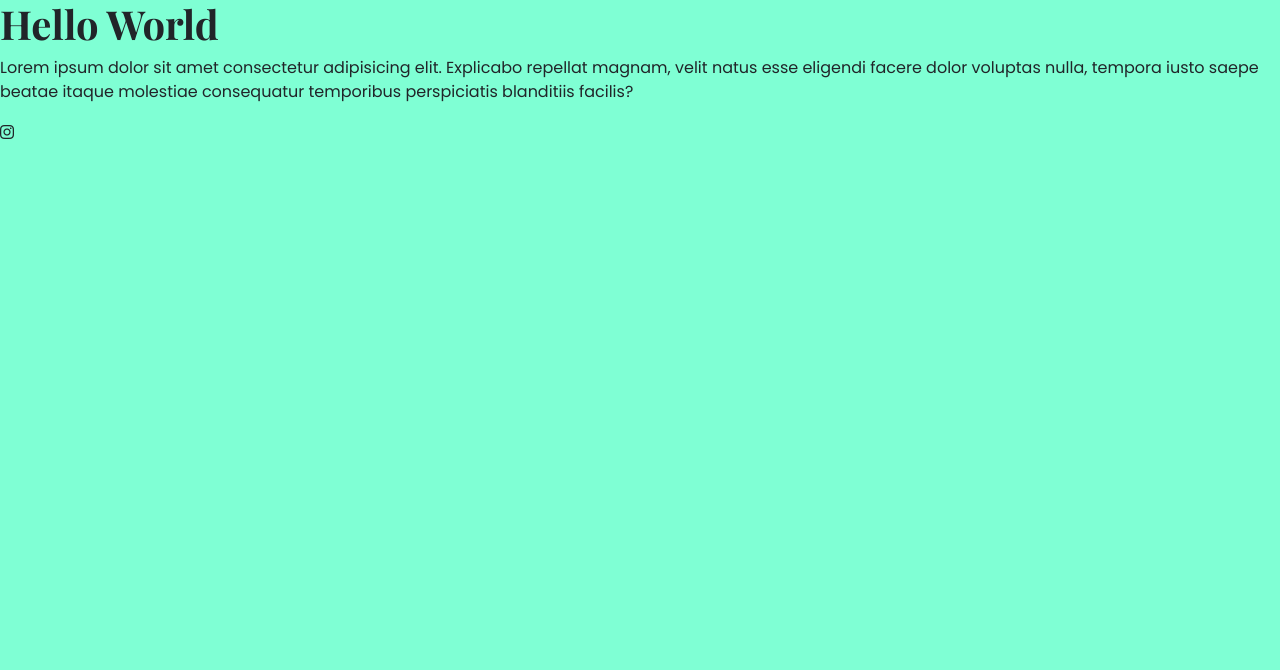
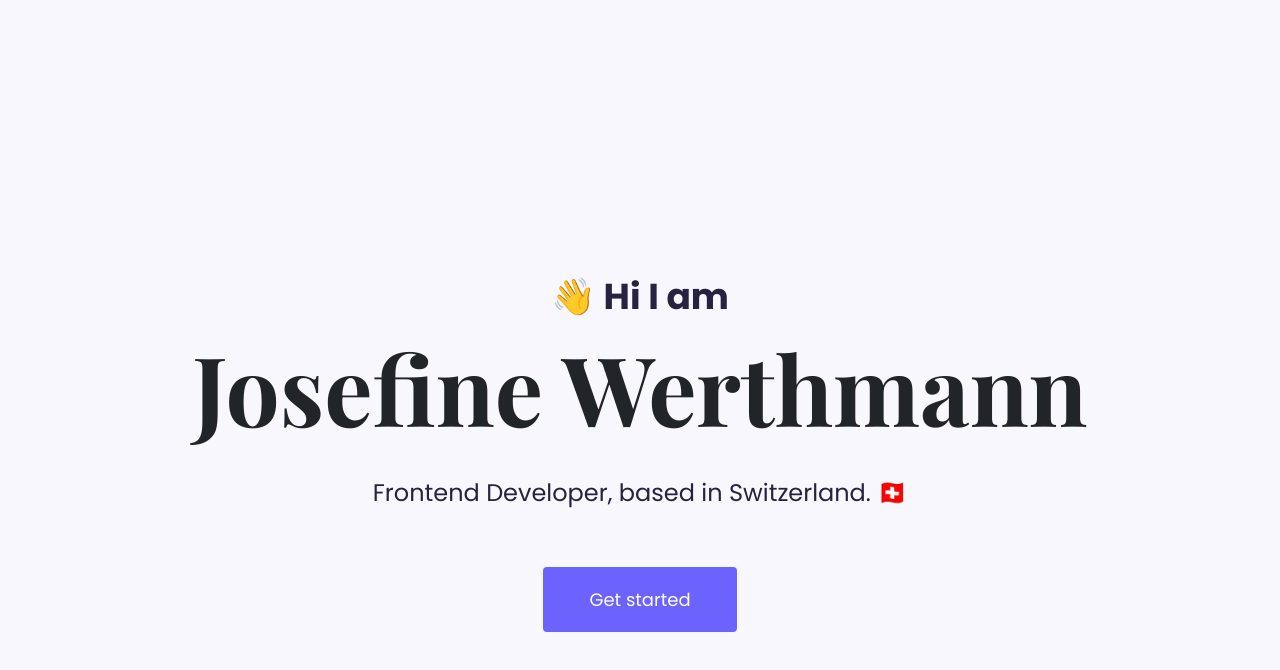
Before and after one commit to JosefineCodes/portfolio-project, a plain HTML site: page index.html in a window 1280 px wide. Drawn offline with nearby package versions, Linux system fonts and the light colour scheme.

Commit message:
updated html and css of homepage hero

```diff
--- a/index.html
+++ b/index.html
@@ -19,6 +19,12 @@
       href="https://fonts.googleapis.com/css2?family=Playfair+Display:wght@700&family=Poppins&display=swap"
       rel="stylesheet"
     />
+    <link rel="preconnect" href="https://fonts.googleapis.com" />
+    <link rel="preconnect" href="https://fonts.gstatic.com" crossorigin />
+    <link
+      href="https://fonts.googleapis.com/css2?family=Poppins:wght@700&display=swap"
+      rel="stylesheet"
+    />
     <!-- JavaScript Bundle with Popper -->
     <script
       src="https://cdn.jsdelivr.net/npm/bootstrap@5.1.3/dist/js/bootstrap.bundle.min.js"
@@ -31,13 +37,13 @@
     ></script>
   </head>
   <body>
-    <h1>Hello World</h1>
-    <p>
-      Lorem ipsum dolor sit amet consectetur adipisicing elit. Explicabo
-      repellat magnam, velit natus esse eligendi facere dolor voluptas nulla,
-      tempora iusto saepe beatae itaque molestiae consequatur temporibus
-      perspiciatis blanditiis facilis?
-    </p>
-    <i class="fab fa-instagram"></i>
+    <div class="hero">
+      <p>👋 Hi I am</p>
+      <h1 class="mb-4">Josefine Werthmann</h1>
+      <h2>Frontend Developer, based in Switzerland. 🇨🇭</h2>
+      <div>
+        <a href="#" class="btn btn-branding mt-5">Get started</a>
+      </div>
+    </div>
   </body>
 </html>
--- a/src/styles.css
+++ b/src/styles.css
@@ -1,11 +1,39 @@
-body {
-  background-color: aquamarine;
+h1 {
+  font-family: "Playfair Display", serif;
+  font-size: 96px;
+  line-height: 127px;
 }
 
-h1 {
-  font-family: "Playfair Display", serif;
+h2 {
+  font-family: "Poppins", sans-serif;
 }
 
-p {
+.hero {
+  background-color: #f9f7fe;
+  text-align: center;
+  padding: 270px 20px;
+}
+
+.hero p {
   font-family: "Poppins", sans-serif;
+  font-weight: bold;
+  font-size: 36px;
+  color: #272142;
+  margin: 0;
 }
+
+.hero h2 {
+  font-family: "Poppins", sans-serif;
+  font-size: 24px;
+  line-height: 36px;
+  color: #272142;
+}
+
+.btn-branding {
+  background-color: #6c63ff;
+  color: white;
+  font-family: "Poppins", sans-serif;
+  font-size: 18px;
+  line-height: 27px;
+  padding: 18px 45px;
+}
```
